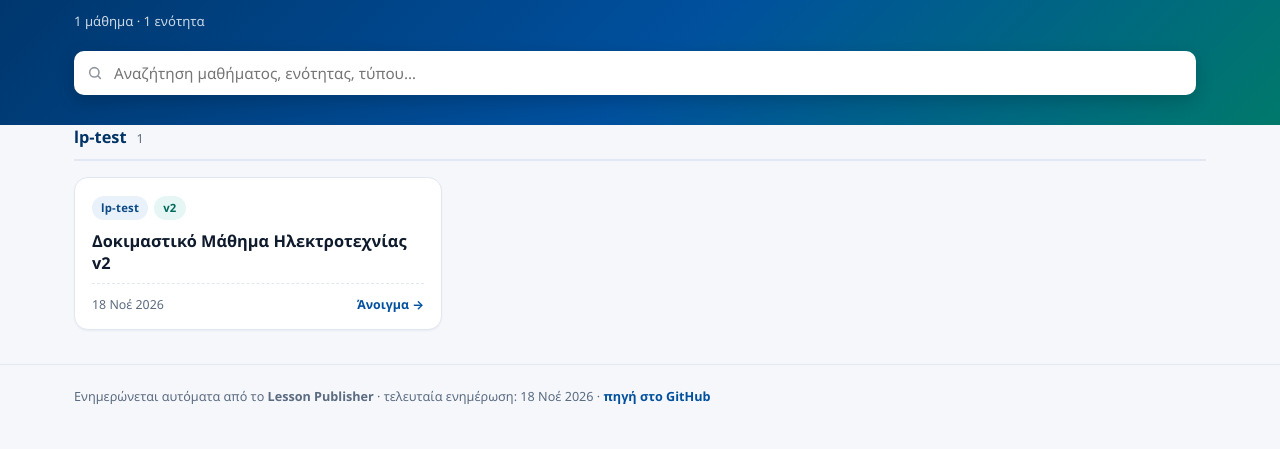
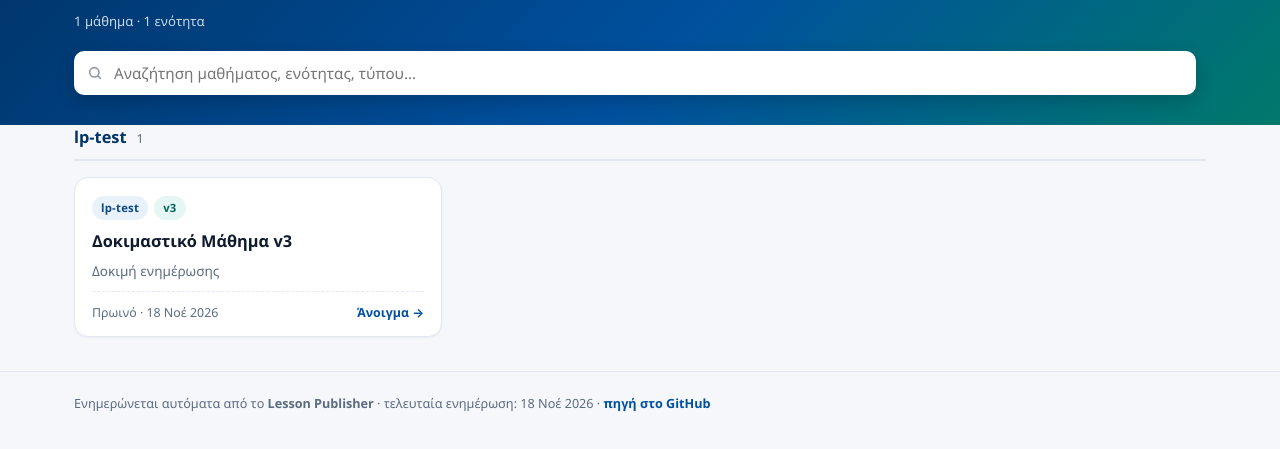
Before and after one commit to Matrix-Research-Ai/lessons-smoke, a plain HTML site: page index.html in a window 1280 px wide. Shown: the part 113-562 px from the top of the page. Drawn offline with Linux system fonts and the light colour scheme.

Commit message:
Προσθήκη: Δοκιμαστικό Μάθημα v3 (v3)

```diff
--- a/index.html
+++ b/index.html
@@ -98,7 +98,7 @@
 </footer>
 
 <script>
-const DATA = {"schema": 1, "updated": "2026-11-18T20:40:43Z", "lessons": [{"slug": "dokimastiko-mathima-ilektrotechnias-v2", "title": "Δοκιμαστικό Μάθημα Ηλεκτροτεχνίας v2", "subject": "lp-test", "section": "", "description": "", "entry": "v2.html", "version": "v2", "source": "C:\\Users\\andromeas\\AppData\\Local\\Temp\\lp-test\\Μάθημα Δοκιμής", "updated": "2026-11-18T20:40:43Z", "files": ["img/x.svg", "notes.txt", "v1.html", "v2.html"], "date_el": "18 Νοέ 2026"}], "updated_el": "18 Νοέ 2026"};
+const DATA = {"schema": 1, "updated": "2026-11-18T20:43:38Z", "lessons": [{"slug": "dokimastiko-mathima-ilektrotechnias-v2", "title": "Δοκιμαστικό Μάθημα v3", "subject": "lp-test", "section": "Πρωινό", "description": "Δοκιμή ενημέρωσης", "entry": "v3.html", "version": "v3", "source": "selftest", "updated": "2026-11-18T20:43:38Z", "files": ["v3.html"], "date_el": "18 Νοέ 2026"}], "updated_el": "18 Νοέ 2026"};
 const bodyEl = document.getElementById('body');
 const emptyEl = document.getElementById('empty');
 const statsEl = document.getElementById('stats');
```
Also changed, not shown: dokimastiko-mathima-ilektrotechnias-v2/index.html (+1 -2 lines), dokimastiko-mathima-ilektrotechnias-v2/v1.html (deleted, +0 -2 lines), dokimastiko-mathima-ilektrotechnias-v2/v2.html (deleted, +0 -2 lines), dokimastiko-mathima-ilektrotechnias-v2/v3.html (added, +1 -0 lines), dokimastiko-mathima-ilektrotechnias-v2/img/x.svg (deleted), dokimastiko-mathima-ilektrotechnias-v2/notes.txt (deleted), manifest.json.
